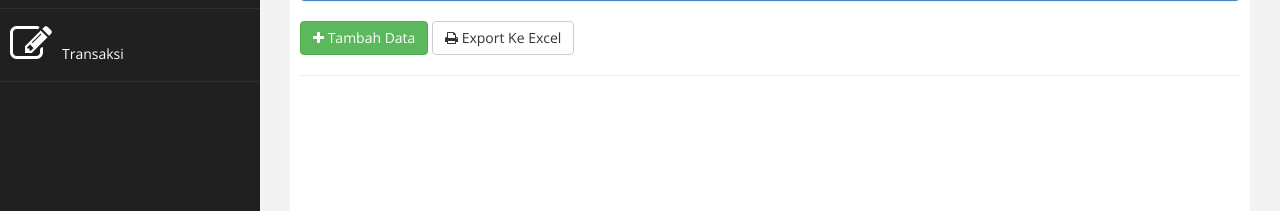
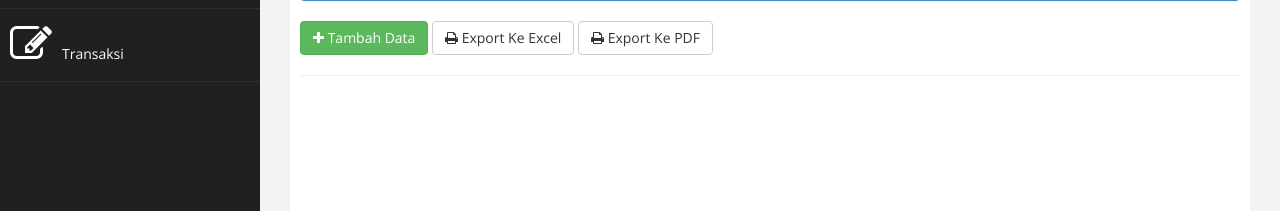
Before and after one commit to SuryaAgungPriambodo/Tugas-Akhir-CP2-Website-Dinamis, a PHP site: page /?page=anggota in a window 1280 px wide. Shown: the part 449-660 px from the top of the page. Run offline with PHP 8.4, Linux system fonts and the light colour scheme; a user stored in the database is signed in; data comes from the database, SQL or seed files in the repository; data that the repository does not hold is empty; some libraries are stand-ins or nearby versions.

Commit message:
Update dan merapikan source code

```diff
--- a/page/anggota/anggota.php
+++ b/page/anggota/anggota.php
@@ -55,6 +55,8 @@
         </div>
 <a href ="?page=anggota&aksi=tambah" class = "btn btn-success"><i class = "fa fa-plus"></i> Tambah Data</a>
 
-<a href = "./laporan/laporan_anggota_excel.php" class = "btn btn-default"> <i class = "fa fa-print"></i> Export Ke Excel</a>
+<a href = "./laporan/laporan_anggota_excel.php" target = "blank" class = "btn btn-default"> <i class = "fa fa-print"></i> Export Ke Excel</a>
+
+<a href = "./laporan/laporan_anggota_pdf.php" target = "blank" class = "btn btn-default"> <i class = "fa fa-print"></i> Export Ke PDF</a>
     </div>
 </div>
--- a/page/anggota/tambah.php
+++ b/page/anggota/tambah.php
@@ -72,7 +72,7 @@
 					</div>
 
 					<div class="form-group">
-						<label>Tahun Terbit</label>
+						<label>Jurusan</label>
 						<select class="form-control" name = "prodi">
 							<option value = "Teknik Informatika">Teknik Informatika</option>
 							<option value = "Sistem Informasi">Sistem Informasi</option>
@@ -103,7 +103,9 @@ $simpan = $_POST ['simpan'];
 
 if ($simpan) {
 
+
 	$sql = $koneksi -> query ("insert into tb_anggota (nim, nama, tempat_lahir, tgl_lahir, jk, prodi) values('$nim','$nama','$tempat_lahir','$tgl_lahir','$jk','$prodi')");
+
 
 	if ($sql) {
 		?>
--- a/page/anggota/ubah.php
+++ b/page/anggota/ubah.php
@@ -76,7 +76,7 @@ $prodi = $tampil['prodi'];
 					</div>
 
 					<div class="form-group">
-						<label>Tahun Terbit</label>
+						<label>Jurusan</label>
 						<select class="form-control" name = "prodi">
 							<option value = "Teknik Informatika" <?php if ($prodi=='Teknik Informatika'){echo "selected";}?>>Teknik Informatika</option>
 							<option value = "Sistem Informasi" <?php if ($prodi=='Sistem Informasi'){echo "selected";}?>>Sistem Informasi</option>
--- a/page/buku/buku.php
+++ b/page/buku/buku.php
@@ -1,5 +1,3 @@
-<a href ="?page=buku&aksi=tambah" class = "btn btn-success" style = "margin-bottom:5px;"><i class = "fa fa-plus"></i> Tambah Data</a>
-
 <div class="row">
     <div class="col-md-12">
         <!-- Advanced Tables -->
@@ -50,5 +48,6 @@
                 </div>
             </div>
         </div>
+        <a href ="?page=buku&aksi=tambah" class = "btn btn-success" style = "margin-bottom:5px;"><i class = "fa fa-plus"></i> Tambah Data</a>
     </div>
 </div>
--- a/page/transaksi/transaksi.php
+++ b/page/transaksi/transaksi.php
@@ -1,5 +1,3 @@
-<a href ="?page=transaksi&aksi=tambah" class = "btn btn-success" style = "margin-bottom:5px;"><i class = "fa fa-plus"></i> Tambah Data</a>
-
 <div class="row">
     <div class="col-md-12">
         <!-- Advanced Tables -->
@@ -80,5 +78,6 @@
                 </div>
             </div>
         </div>
+        <a href ="?page=transaksi&aksi=tambah" class = "btn btn-success" style = "margin-bottom:5px;"><i class = "fa fa-plus"></i> Tambah Data</a>
     </div>
 </div>
```
